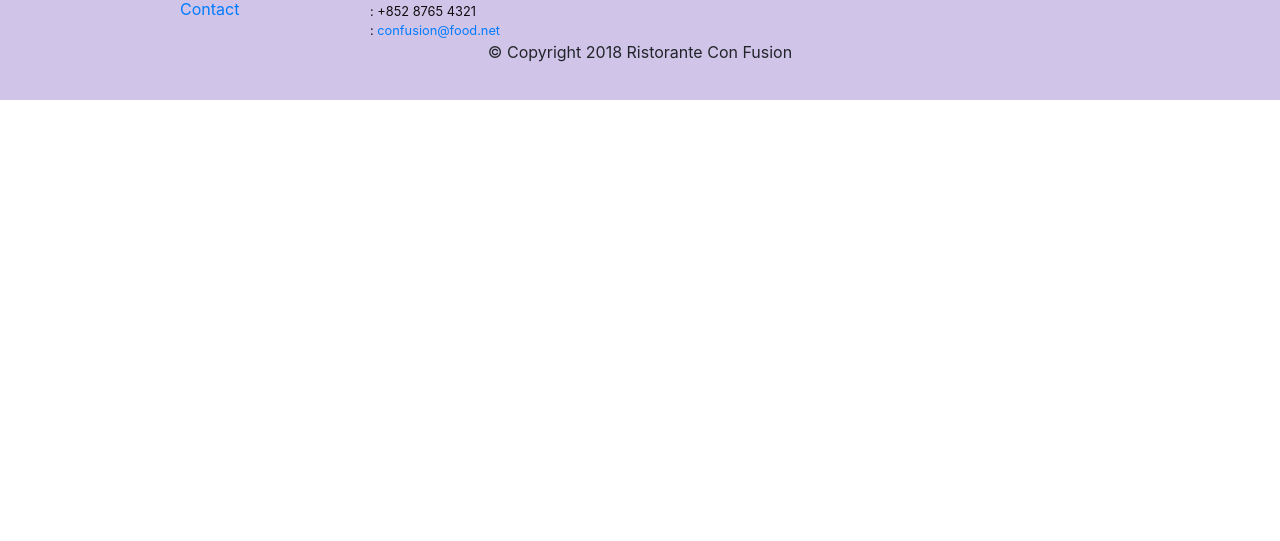
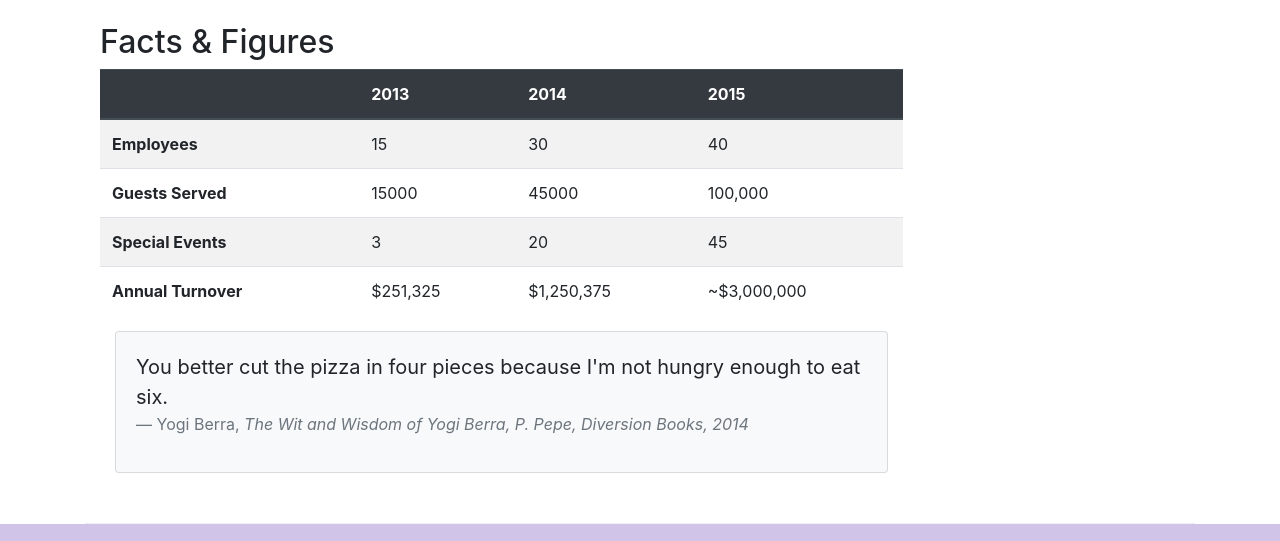
Before and after one commit to ShreyaYaganti/bootstrap2, a website: page aboutus.html in a window 1280 px wide. Shown: the part 1681-2222 px from the top of the page. Before the commit the page ends 1781 px from the top, so only its background shows below. Drawn offline with nearby package versions, Linux system fonts and the light colour scheme.

Commit message:
cards and tables

```diff
--- a/aboutus.html
+++ b/aboutus.html
@@ -56,12 +56,29 @@
         </div>
 
         <div class="row row-content">
-            <div class ="col-12 col-sm-6">
+            <div class ="col-sm-6">
                 <h2>Our History</h2>
                 <p>Started in 2010, Ristorante con Fusion quickly established itself as a culinary icon par excellence in Hong Kong. With its unique brand of world fusion cuisine that can be found nowhere else, it enjoys patronage from the A-list clientele in Hong Kong.  Featuring four of the best three-star Michelin chefs in the world, you never know what will arrive on your plate the next time you visit us.</p>
                 <p>The restaurant traces its humble beginnings to <em>The Frying Pan</em>, a successful chain started by our CEO, Mr. Peter Pan, that featured for the first time the world's best cuisines in a pan.</p>
             </div>
-            <div class ="col-12 ">
+            <div class ="col-sm">
+                    <div class="col-sm-6">
+                            <div class="card">
+                                <h3 class="card-header bg-primary text-white">Facts At a Glance</h3>
+                                <div class="card-body">
+                                    <dl class="row">
+                                        <dt class="col-6">Started</dt>
+                                        <dd class="col-6">3 Feb. 2013</dd>
+                                        <dt class="col-6">Major Stake Holder</dt>
+                                        <dd class="col-6">HK Fine Foods Inc.</dd>
+                                        <dt class="col-6">Last Year's Turnover</dt>
+                                        <dd class="col-6">$1,250,375</dd>
+                                        <dt class="col-6">Employees</dt>
+                                        <dd class="col-6">40</dd>
+                                    </dl>
+                                </div>
+                            </div>
+                        </div>
             </div>
         </div>
 
@@ -77,6 +94,64 @@
                 <p class="d-none d-sm-block">Blessed with the most discerning gustatory sense, Agumbe, our CTO, personally ensures that every dish that we serve meets his exacting tastes. Our chefs dread the tongue lashing that ensues if their dish does not meet his exacting standards. He lives by his motto, <em>You click only if you survive my lick.</em></p>
                 <h3>Alberto Somayya <small>Executive Chef</small></h3>
                 <p class="d-none d-sm-block">Award winning three-star Michelin chef with wide International experience having worked closely with whos-who in the culinary world, he specializes in creating mouthwatering Indo-Italian fusion experiences. He says, <em>Put together the cuisines from the two craziest cultures, and you get a winning hit! Amma Mia!</em></p>
+            </div>
+       </div>
+       <div class="row row-content">
+            <div class="col-12 col-sm-9">
+                <h2>Facts &amp; Figures</h2>
+                <div class="table-responsive">
+                        <table class="table table-striped">
+                            <thead class="thead-dark">
+                                <tr>
+                                    <th>&nbsp;</th>
+                                    <th>2013</th>
+                                    <th>2014</th>
+                                    <th>2015</th>
+                                </tr>
+                            </thead>
+                            <tbody>
+                                <tr>
+                                    <th>Employees</th>
+                                    <td>15</td>
+                                    <td>30</td>
+                                    <td>40</td>
+                                </tr>
+                                <tr>
+                                    <th>Guests Served</th>
+                                    <td>15000</td>
+                                    <td>45000</td>
+                                    <td>100,000</td>
+                                </tr>
+                                <tr>
+                                    <th>Special Events</th>
+                                    <td>3</td>
+                                    <td>20</td>
+                                    <td>45</td>
+                                </tr>
+                                <tr>
+                                    <th>Annual Turnover</th>
+                                    <td>$251,325</td>
+                                    <td>$1,250,375</td>
+                                    <td>~$3,000,000</td>
+                                </tr>
+                            </tbody>
+                        </table>
+                    </div>
+                    <div class="col-12">
+                            <div class="card card-body bg-light">
+                                <blockquote class="blockquote">
+                                    <p class="mb-0">You better cut the pizza in four pieces because
+                                        I'm not hungry enough to eat six.</p>
+                                    <footer class="blockquote-footer">Yogi Berra,
+                                        <cite title="Source Title">The Wit and Wisdom of Yogi Berra,
+                                        P. Pepe, Diversion Books, 2014</cite>
+                                    </footer>
+                                </blockquote>
+                            </div>
+                        </div>
+            </div>
+             <div class="col-12 col-sm-3">
+
             </div>
        </div>
 
```
